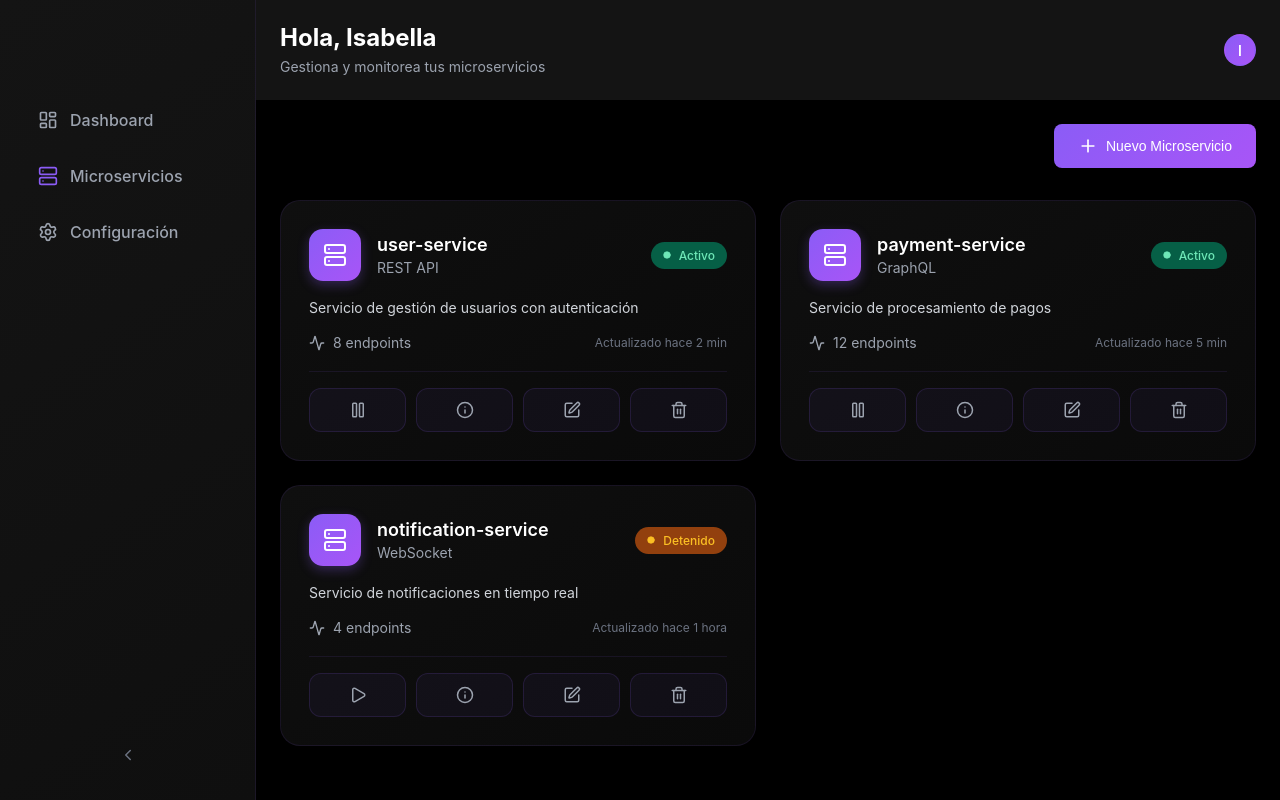
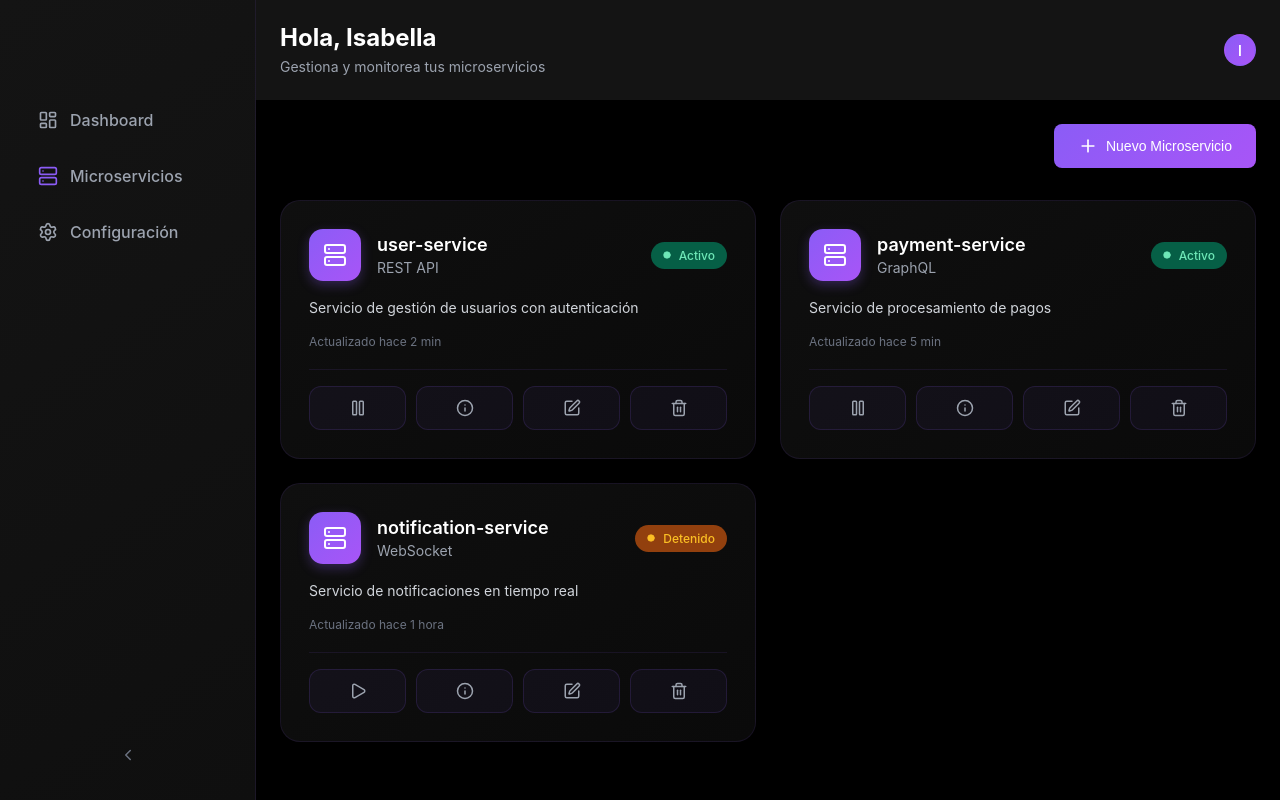
Before and after one commit to Is-monp/Microservices_f, a React (Vite) app in the folder my-dashboard/: page /microservices in a window 1280 px wide. Built offline with nearby package versions, Linux system fonts and the light colour scheme.

Commit message:
touch up
+updating main graphs according the specs

```diff
--- a/my-dashboard/src/components/ActivityChart/ActivityChart.tsx
+++ b/my-dashboard/src/components/ActivityChart/ActivityChart.tsx
@@ -73,7 +73,7 @@ import {
             pointHoverRadius: 6,
         },
         {
-            label: 'Inactivo',
+            label: 'Detenido',
             data: errors,
             borderColor: '#ef4444',
             backgroundColor: 'rgba(239, 68, 68, 0.1)',
@@ -153,16 +153,6 @@ import {
         },
     };
 
-
-
-    // Estadísticas resumidas
-    const stats = {
-        totalDeployments: deployments.reduce((a, b) => a + b, 0),
-        avgRequests: Math.round(requests.reduce((a, b) => a + b, 0) / requests.length),
-        totalErrors: errors.reduce((a, b) => a + b, 0),
-        uptime: 99.8,
-    };
-
     return (
         <div className="activity-chart">
         <div className="activity-chart__header">
--- a/my-dashboard/src/components/MicroserviceCard/MicroserviceCard.tsx
+++ b/my-dashboard/src/components/MicroserviceCard/MicroserviceCard.tsx
@@ -1,5 +1,5 @@
 import React from 'react';
-import { Server, Activity, Circle, Play, Pause, Edit, Trash2, Info } from 'lucide-react';
+import { Server, Circle, Play, Pause, Edit, Trash2, Info } from 'lucide-react';
 import './MicroserviceCard.scss';
 
 export interface MicroserviceData {
@@ -9,7 +9,6 @@ export interface MicroserviceData {
   status: 'running' | 'stopped' | 'error';
   description: string;
   code: string;
-  endpoints: number;
   lastUpdated: string;
 }
 
@@ -77,10 +76,6 @@ const MicroserviceCard: React.FC<MicroserviceCardProps> = ({
 
         <div className="microservice-card__metrics">
           <div className="microservice-card__metric">
-            <Activity className="microservice-card__metric-icon" />
-            <span>{microservice.endpoints} endpoints</span>
-          </div>
-          <div className="microservice-card__metric">
             <span className="microservice-card__time">Actualizado {microservice.lastUpdated}</span>
           </div>
         </div>
--- a/my-dashboard/src/components/MicroservicesTable/MicroservicesTable.scss
+++ b/my-dashboard/src/components/MicroservicesTable/MicroservicesTable.scss
@@ -76,7 +76,7 @@
         color: #6ee7b7;
         }
 
-        &--inactivo {
+        &--detenido {
         background-color: #7f1d1d;
         color: #fca5a5;
         }
--- a/my-dashboard/src/components/MicroservicesTable/MicroservicesTable.tsx
+++ b/my-dashboard/src/components/MicroservicesTable/MicroservicesTable.tsx
@@ -4,7 +4,7 @@ import './MicroservicesTable.scss';
 interface Microservice {
     name: string;
     type: string;
-    status: 'Activo' | 'Inactivo';
+    status: 'Activo' | 'Detenido';
     lastUpdated: string;
 }
 
@@ -12,7 +12,7 @@ const MicroservicesTable: React.FC = () => {
     const microservices: Microservice[] = [
         { name: 'user-service', type: 'REST API', status: 'Activo', lastUpdated: '2 min ago' },
         { name: 'payment-service', type: 'GraphQL', status: 'Activo', lastUpdated: '5 min ago' },
-        { name: 'notification-service', type: 'WebSocket', status: 'Inactivo', lastUpdated: '1 hour ago' },
+        { name: 'notification-service', type: 'WebSocket', status: 'Detenido', lastUpdated: '1 hour ago' },
         { name: 'auth-service', type: 'REST API', status: 'Activo', lastUpdated: '30 min ago' }
     ];
 
```
